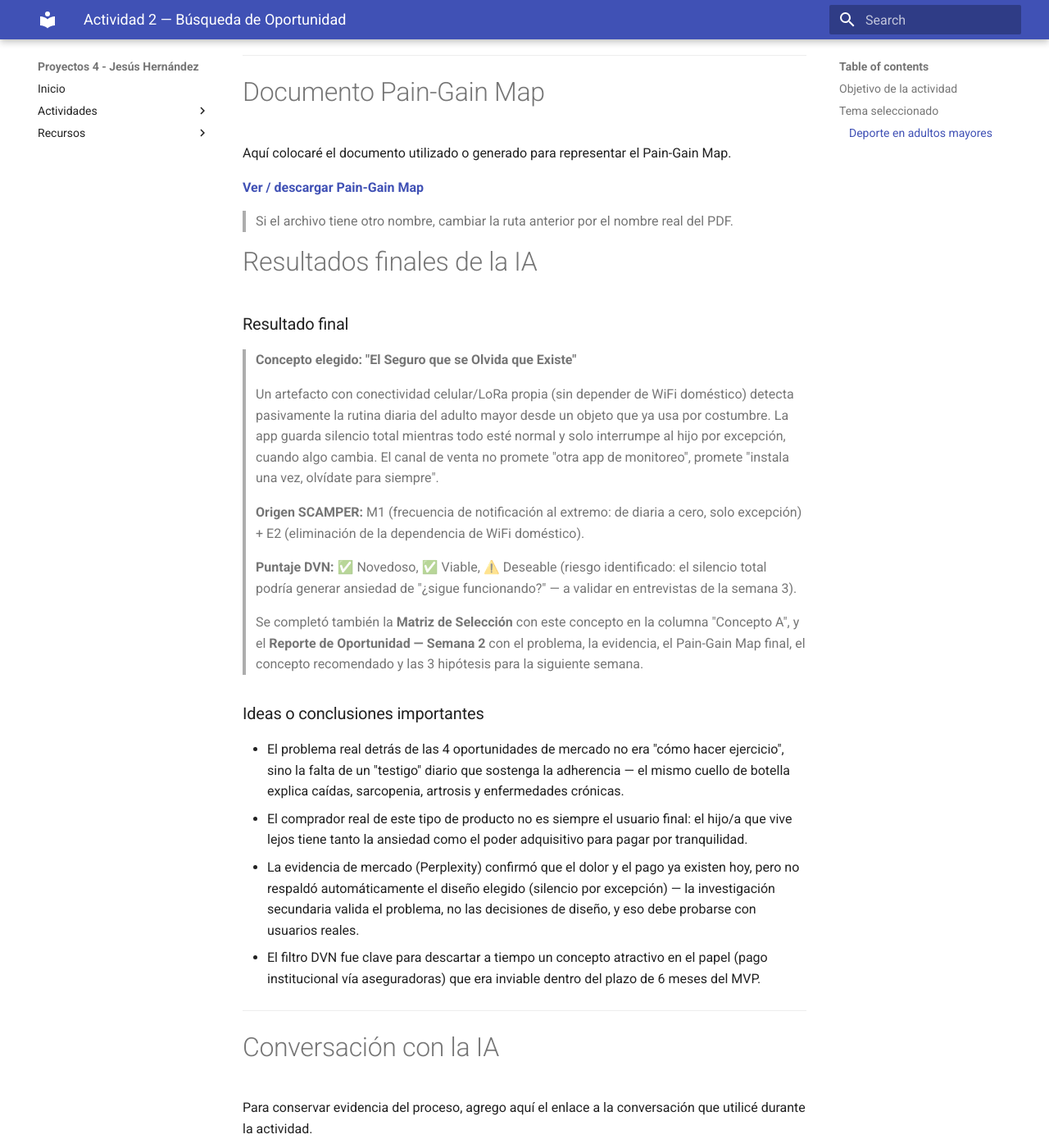
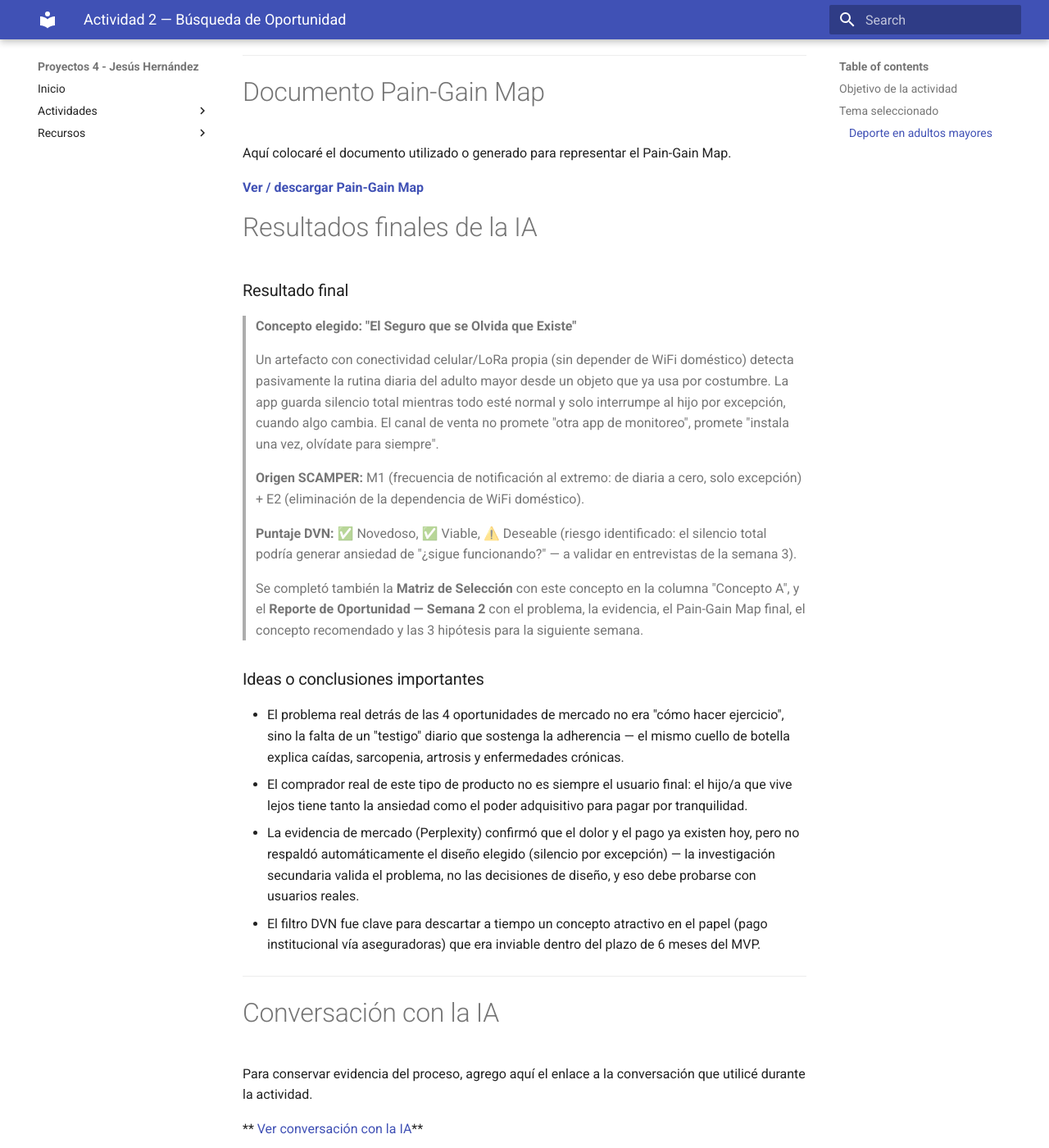
Before and after one commit to jesushernandez2005/Proyecto4, an MkDocs documentation site: the page built from docs/actividades/actividad-02.md, in a window 1280 px wide and 1400 px high, scrolled down 10021 px. Shown: the whole window at 82% size. Built offline with MkDocs 1.6.1 and Material for MkDocs 9.7.7, drawn with Linux system fonts in a browser that asks for light colours; some of the changed text lies outside the part shown.

Commit message:
Actualiza actividades

```diff
--- a/docs/actividades/actividad-02.md
+++ b/docs/actividades/actividad-02.md
@@ -326,7 +326,6 @@
 
 **[ Ver / descargar Pain-Gain Map](PAIN-GAIN_Chuy.pdf)**
 
-> Si el archivo tiene otro nombre, cambiar la ruta anterior por el nombre real del PDF.
 
 
 
@@ -359,7 +358,6 @@
 
 ** [Ver conversación con la IA](https://claude.ai/share/633829b8-7260-453b-bc52-214fa529a1ca)**
 
-> El enlace puede sustituirse por el enlace real de la conversación cuando esté disponible.
 
 ---
 
```
Also changed, not shown: 1 other file.
